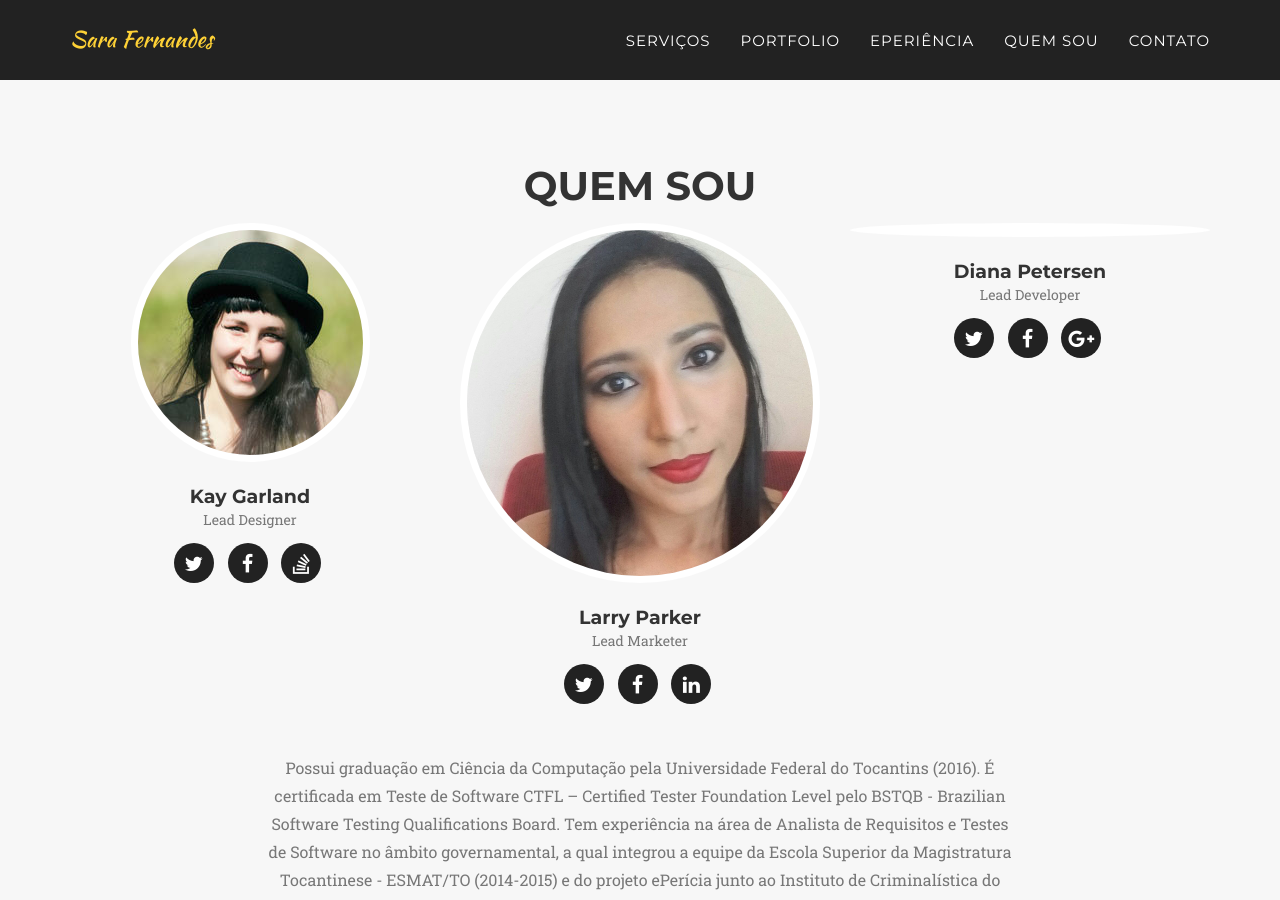
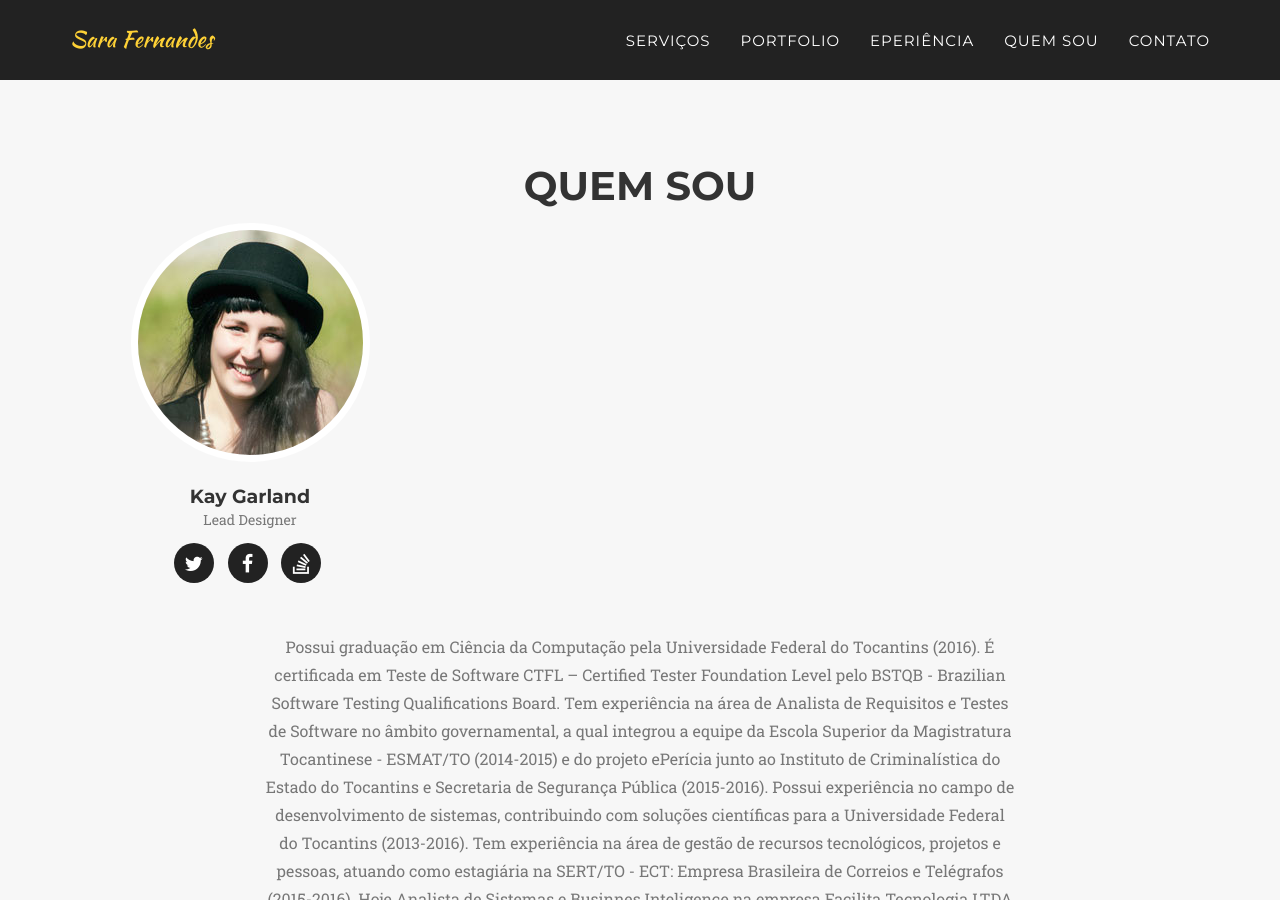
Before and after one commit to SaraFernandes/sarafernandes.github.io, a Jekyll site: the page built from index.html, in a window 1280 px wide and 900 px high, scrolled down 744 px. Built offline with Jekyll 4.4.1, drawn with Linux system fonts in a browser that asks for light colours; some web fonts are replaced.

Commit message:
Update _config.yml

```diff
--- a/_config.yml
+++ b/_config.yml
@@ -18,28 +18,6 @@ people:
     - title: facebook
       url: #
     - title: stack-overflow
-      url: #
-
-- name: Larry Parker
-  pic: 2
-  position: Lead Marketer
-  social:
-    - title: twitter
-      url: #
-    - title: facebook
-      url: #
-    - title: linkedin
-      url: #
-
-- name: Diana Petersen
-  pic: 3
-  position: Lead Developer
-  social:
-    - title: twitter
-      url: #
-    - title: facebook
-      url: #
-    - title: google-plus
       url: #
 
 # Social networks usernames (many more available: google-plus, flickr, dribbble, pinterest, instagram, tumblr, linkedin, etc.)
```
